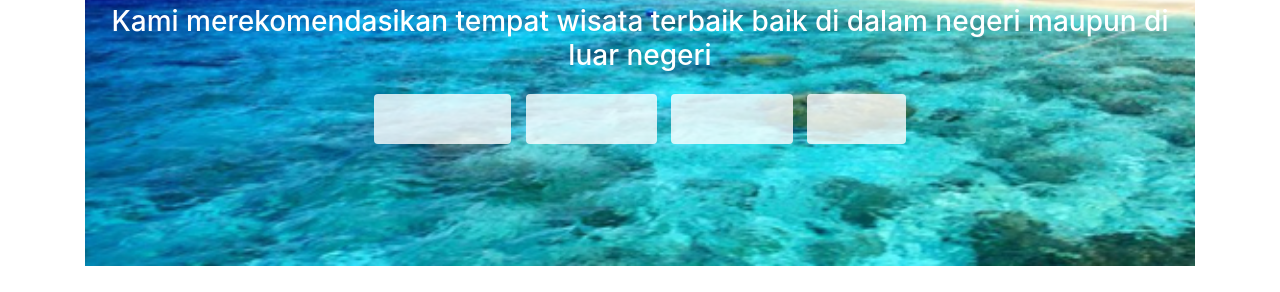
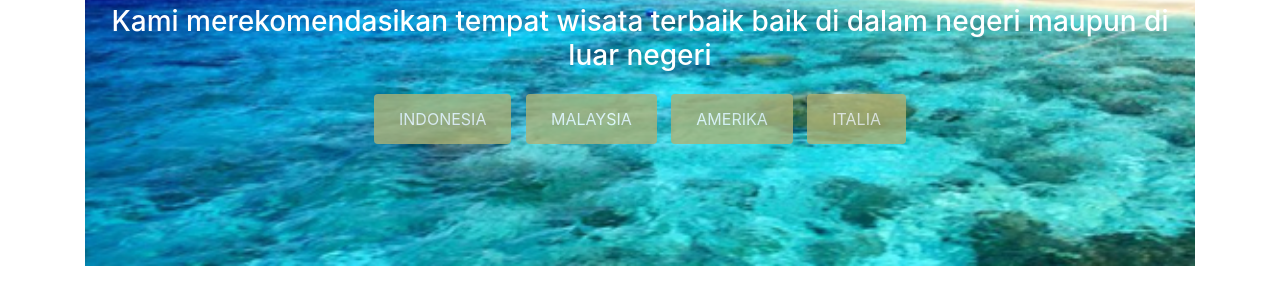
Before and after one commit to janzL4k/Traveling_website, a plain HTML site: page Traveling/index.html in a window 1280 px wide. Shown: the part 508-800 px from the top of the page. Drawn offline with nearby package versions, Linux system fonts and the light colour scheme.

Commit message:
Update style.css
ubah color

```diff
--- a/Traveling/style.css
+++ b/Traveling/style.css
@@ -35,23 +35,23 @@
 }
 
 .signup {
-    background-color: #FFFF;
+    background-color: #ACB276;
 }
 
 .indonesia {
-    background-color: #FFFF;
+    background-color: #ACB276;
 }
 
 .malaysia {
-    background-color: #FFFF;
+    background-color: #ACB276;
 }
 
 .amerika {
-    background-color: #FFFF;
+    background-color: #ACB276;
 }
 
 .italia {
-    background-color: #FFFF;
+    background-color: #ACB276;
 }
 
 .btn-wrapper {
```
